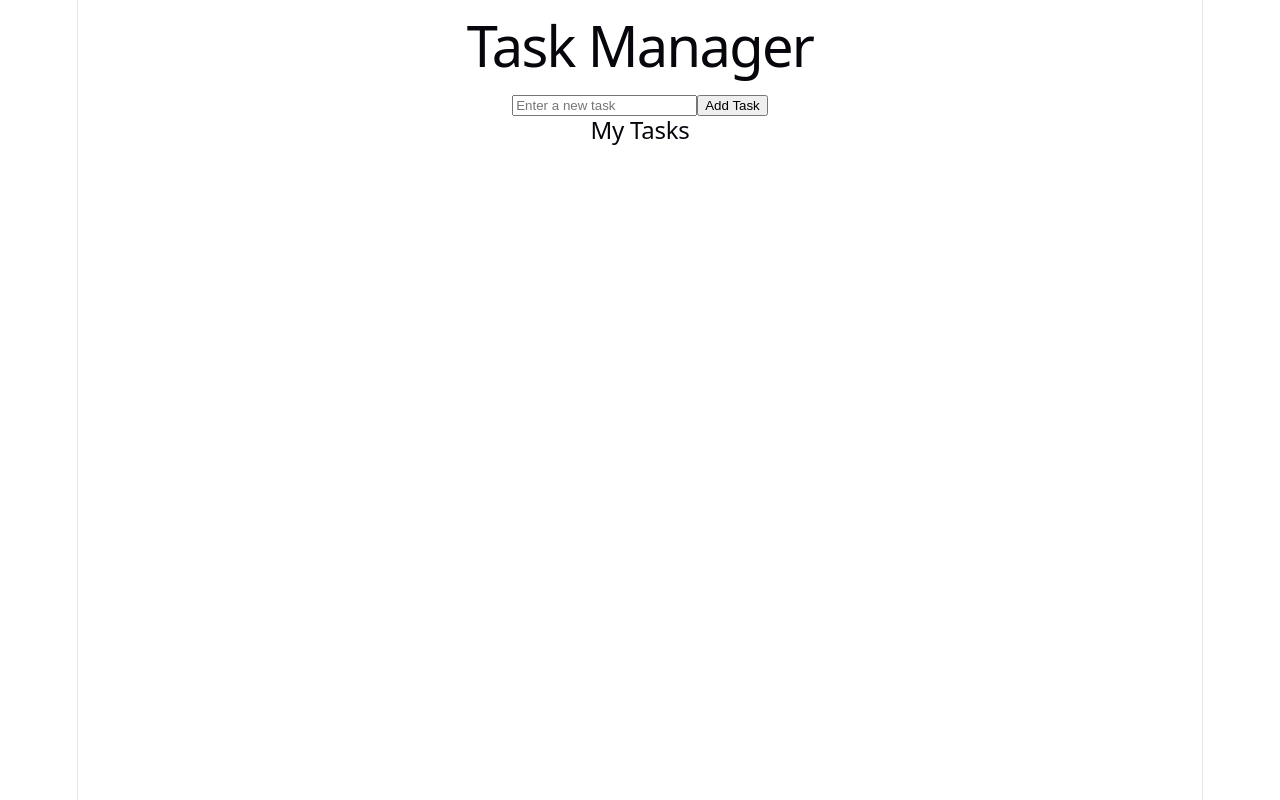
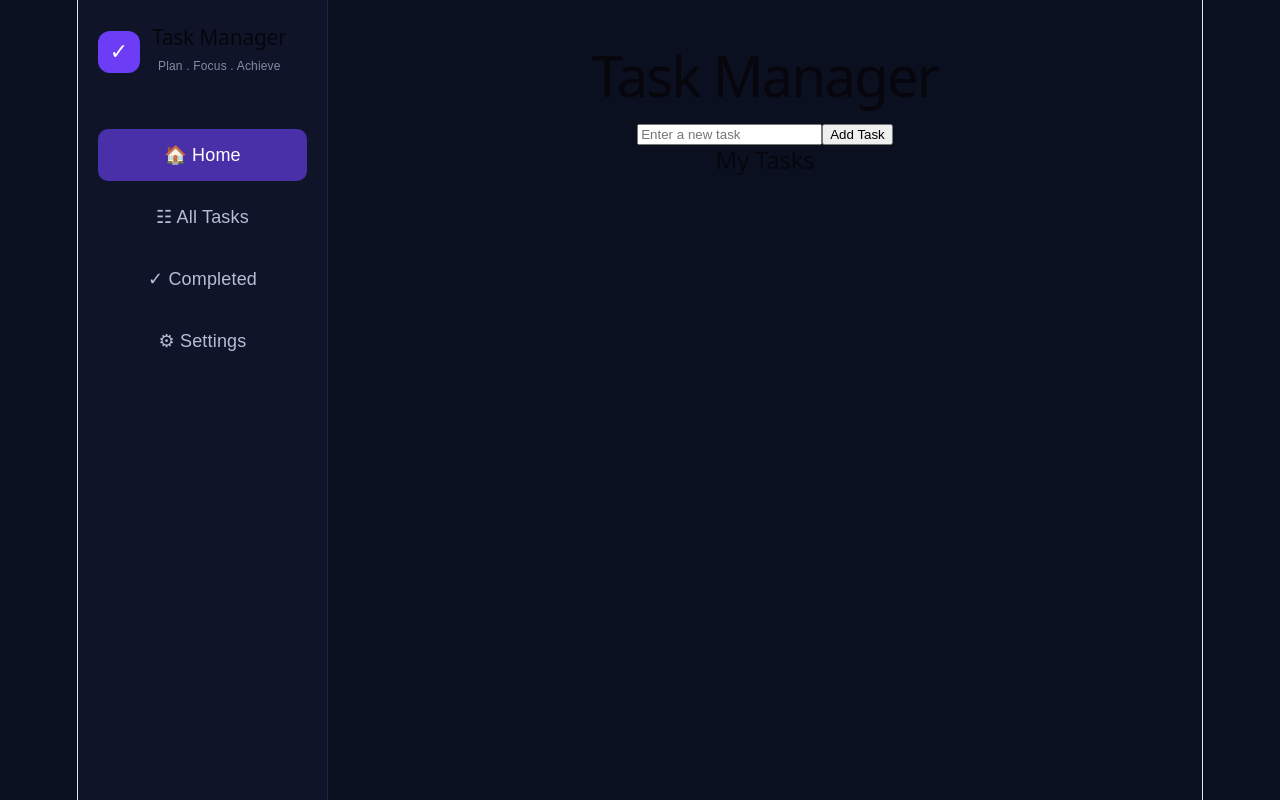
Before and after one commit to Ezzoubeir03/task-frontend, a React (Vite) app: page / in a window 1280 px wide. Built offline with nearby package versions, Linux system fonts and the light colour scheme.

Commit message:
the forth commit

```diff
--- a/src/App.css
+++ b/src/App.css
@@ -1,184 +1,85 @@
-.counter {
-  font-size: 16px;
-  padding: 5px 10px;
-  border-radius: 5px;
-  color: var(--accent);
-  background: var(--accent-bg);
-  border: 2px solid transparent;
-  transition: border-color 0.3s;
-  margin-bottom: 24px;
-
-  &:hover {
-    border-color: var(--accent-border);
-  }
-  &:focus-visible {
-    outline: 2px solid var(--accent);
-    outline-offset: 2px;
-  }
+* {
+  box-sizing: border-box;
 }
 
-.hero {
-  position: relative;
-
-  .base,
-  .framework,
-  .vite {
-    inset-inline: 0;
-    margin: 0 auto;
+body {
+  margin: 0;
+  font-family: Arial, sans-serif;
+  background: #0b1020;
+  color: white;
 }
 
-  .base {
-    width: 170px;
-    position: relative;
-    z-index: 0;
+.app {
+  min-height: 100vh;
+  display: flex;
 }
 
-  .framework,
-  .vite {
-    position: absolute;
+/* Sidebar */
+
+.sidebar {
+  width: 250px;
+  min-height: 100vh;
+  background: #0f1428;
+  border-right: 1px solid #202642;
+  padding: 25px 20px;
 }
 
-  .framework {
-    z-index: 1;
-    top: 34px;
-    height: 28px;
-    transform: perspective(2000px) rotateZ(300deg) rotateX(44deg) rotateY(39deg)
-      scale(1.4);
+.logo {
+  display: flex;
+  align-items: center;
+  gap: 12px;
+  margin-bottom: 50px;
 }
 
-  .vite {
-    z-index: 0;
-    top: 107px;
-    height: 26px;
-    width: auto;
-    transform: perspective(2000px) rotateZ(300deg) rotateX(40deg) rotateY(39deg)
-      scale(0.8);
-  }
+.logo-icon {
+  width: 42px;
+  height: 42px;
+  border-radius: 12px;
+  background: #6d3df5;
+  display: flex;
+  align-items: center;
+  justify-content: center;
+  font-size: 22px;
 }
 
-#center {
+.logo h2 {
+  margin: 0;
+  font-size: 21px;
+}
+
+.logo p {
+  margin: 3px 0 0;
+  color: #858ba8;
+  font-size: 12px;
+}
+
+.nav {
   display: flex;
   flex-direction: column;
-  gap: 25px;
-  place-content: center;
-  place-items: center;
-  flex-grow: 1;
-
-  @media (max-width: 1024px) {
-    padding: 32px 20px 24px;
-    gap: 18px;
-  }
+  gap: 10px;
 }
 
-#next-steps {
-  display: flex;
-  border-top: 1px solid var(--border);
-  text-align: left;
-
-  & > div {
-    flex: 1 1 0;
-    padding: 32px;
-    @media (max-width: 1024px) {
-      padding: 24px 20px;
-    }
+.nav-item {
+  padding: 13px 15px;
+  border-radius: 10px;
+  color: #b7bdd8;
+  cursor: pointer;
 }
 
-  .icon {
-    margin-bottom: 16px;
-    width: 22px;
-    height: 22px;
+.nav-item:hover {
+  background: #211c4a;
+  color: white;
 }
 
-  @media (max-width: 1024px) {
-    flex-direction: column;
-    text-align: center;
-  }
+.nav-item.active {
+  background: #4930a8;
+  color: white;
 }
 
-#docs {
-  border-right: 1px solid var(--border);
+/* Main */
 
-  @media (max-width: 1024px) {
-    border-right: none;
-    border-bottom: 1px solid var(--border);
+.main {
+  flex: 1;
+  padding: 30px;
+  max-width: 1400px;
 }
-}
-
-#next-steps ul {
-  list-style: none;
-  padding: 0;
-  display: flex;
-  gap: 8px;
-  margin: 32px 0 0;
-
-  .logo {
-    height: 18px;
-  }
-
-  a {
-    color: var(--text-h);
-    font-size: 16px;
-    border-radius: 6px;
-    background: var(--social-bg);
-    display: flex;
-    padding: 6px 12px;
-    align-items: center;
-    gap: 8px;
-    text-decoration: none;
-    transition: box-shadow 0.3s;
-
-    &:hover {
-      box-shadow: var(--shadow);
-    }
-    .button-icon {
-      height: 18px;
-      width: 18px;
-    }
-  }
-
-  @media (max-width: 1024px) {
-    margin-top: 20px;
-    flex-wrap: wrap;
-    justify-content: center;
-
-    li {
-      flex: 1 1 calc(50% - 8px);
-    }
-
-    a {
-      width: 100%;
-      justify-content: center;
-      box-sizing: border-box;
-    }
-  }
-}
-
-#spacer {
-  height: 88px;
-  border-top: 1px solid var(--border);
-  @media (max-width: 1024px) {
-    height: 48px;
-  }
-}
-
-.ticks {
-  position: relative;
-  width: 100%;
-
-  &::before,
-  &::after {
-    content: '';
-    position: absolute;
-    top: -4.5px;
-    border: 5px solid transparent;
-  }
-
-  &::before {
-    left: 0;
-    border-left-color: var(--border);
-  }
-  &::after {
-    right: 0;
-    border-right-color: var(--border);
-  }
-}
--- a/src/App.jsx
+++ b/src/App.jsx
@@ -1,6 +1,8 @@
 import TaskForm from "./components/TaskForm";
 import { useState } from "react";
 import TaskItem from "./components/TaskItem";
+import Sidebar from "./components/Sidebar";
+import "./App.css";
 
 function App() {
   const [task, setTask] = useState("");
@@ -39,18 +41,20 @@ function App() {
      }
   }
   return (
-    <div>
-      <h1> Task Manager</h1>
-      <TaskForm task={task} setTask={setTask} addTask={addTask} />
+    <div className ="app">
+      <Sidebar />
+      <main className="main">
+        <h1> Task Manager</h1>
+        <TaskForm task={task} setTask={setTask} addTask={addTask} />
 
       {/* <button onClick={addTask}>Add Task </button> */}
-
       <h2>My Tasks</h2>
       <ul>
-        {tasks.map((task, index) => (
-          <TaskItem key={index} task={task} />
+        {tasks.map((task) => (
+          <TaskItem key={task.id} task={task} />
         ))}
-      </ul>
+         </ul>
+      </main>
     </div>
     );
 }
--- /dev/null
+++ b/src/components/Sidebar.jsx
@@ -0,0 +1,31 @@
+function Sidebar(){
+return(
+    <aside className="sidebar">
+
+        <div className="logo">
+            <div className="logo-icon">
+                ✓
+            </div>
+            <div>
+            <h2>Task Manager</h2>
+            <p>Plan . Focus . Achieve</p>
+        </div>
+    </div>
+    <nav className="nav">
+        <div className="nav-item active">
+             🏠 Home
+        </div>
+        <div className="nav-item">
+             ☷ All Tasks
+        </div>
+        <div className="nav-item">
+            ✓ Completed
+        </div>
+        <div className="nav-item">
+            ⚙ Settings
+        </div>
+    </nav>
+ </aside>
+);
+}
+export default Sidebar;
```
Lines whose indentation alone changed are shown as unchanged.
